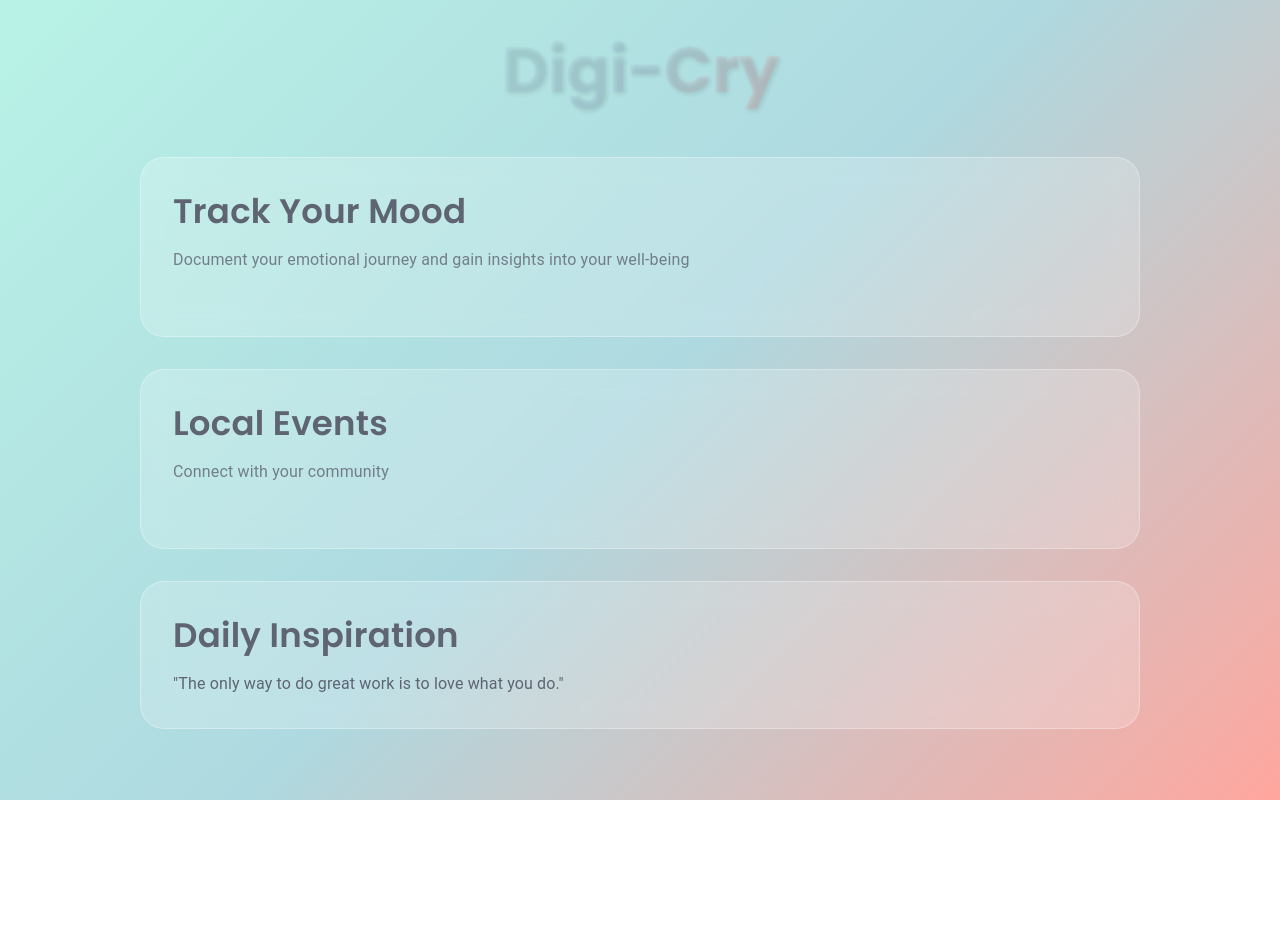
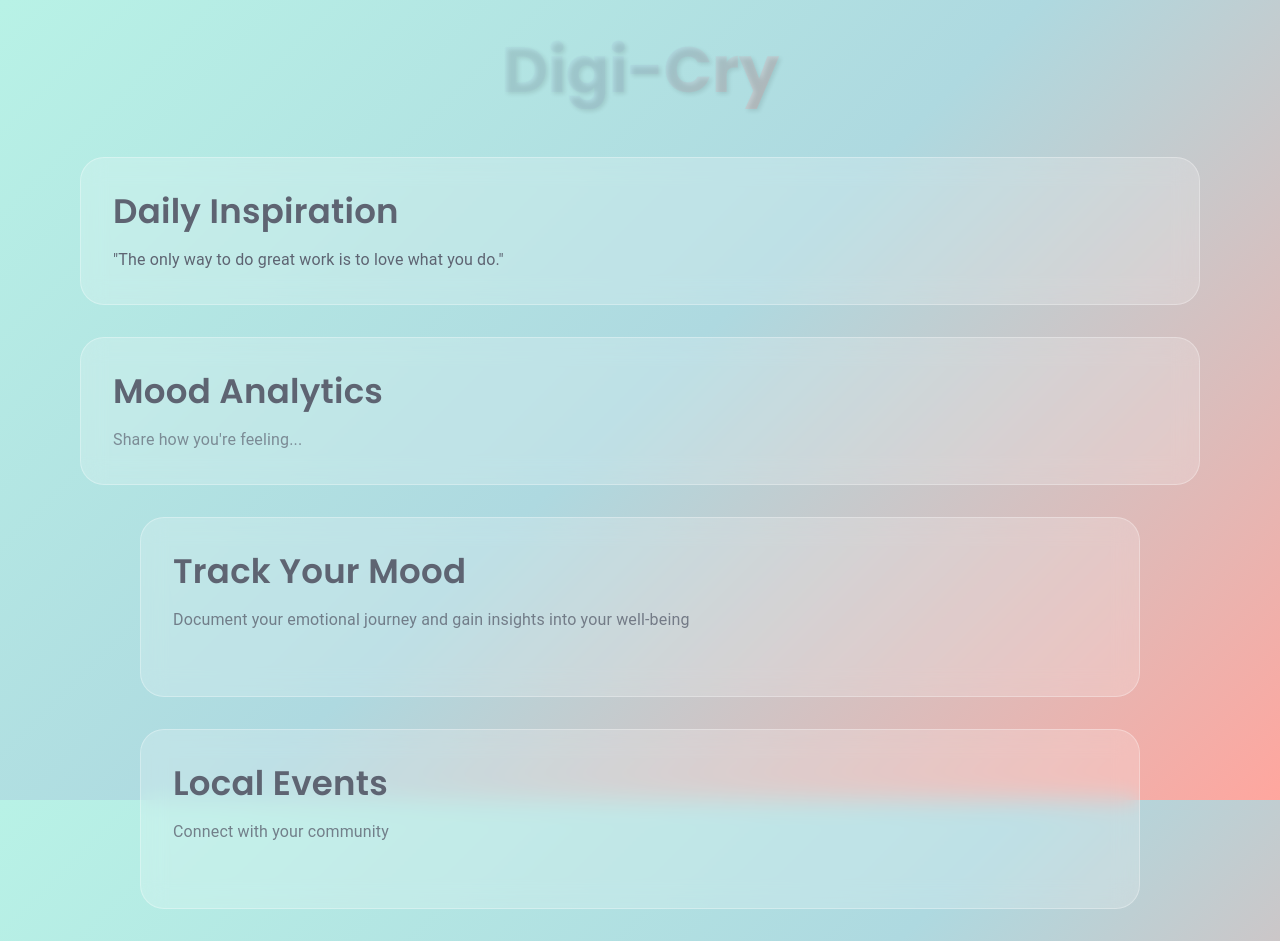
Before and after one commit to JasmineHall1992/digicry, a React app: page / in a window 1280 px wide. Before the commit the page ends 800 px from the top, so only its background shows below. Built offline with nearby package versions, Linux system fonts and the light colour scheme.

Commit message:
feat: move around section order

```diff
--- a/client/src/components/App.jsx
+++ b/client/src/components/App.jsx
@@ -36,8 +36,34 @@ const App = () => {
         Digi-Cry
       </Typography>
 
-      {/* Main Content */}
-      <Stack spacing={4} className="content-stack">
+        {/* Quote Section */}
+        <Box className="glass-panel quote-panel" sx={{ mb: 4 }}>
+          <Typography variant="h4" className="section-title">
+            Daily Inspiration
+          </Typography>
+          <Typography variant="body1" className="quote-text">
+            "The only way to do great work is to love what you do."
+          </Typography>
+        </Box>
+
+        {/* Voice Analytics Section */}
+        <Box className="glass-panel voice-panel" sx={{ mb: 4 }}>
+          <Typography variant="h4" className="section-title">
+            Mood Analytics
+          </Typography>
+          <Box className="voice-analytics-container">
+            {/* Placeholder for voice analytics */}
+            <Box className="voice-visualization-placeholder">
+              <Typography variant="body1" sx={{ opacity: 0.7 }}>
+                Share how you're feeling...
+              </Typography>
+            </Box>
+          </Box>
+        </Box>
+
+        {/* Main Content Stack */}
+        <Stack spacing={4} className="content-stack">
+
         {/* Mood Tracking Section */}
         <Box className="glass-panel mood-panel">
           <Typography variant="h4" className="section-title">
@@ -67,15 +93,6 @@ const App = () => {
           </Box>
         </Box>
 
-        {/* Quote Section */}
-        <Box className="glass-panel quote-panel">
-          <Typography variant="h4" className="section-title">
-            Daily Inspiration
-          </Typography>
-          <Typography variant="body1" className="quote-text">
-            "The only way to do great work is to love what you do."
-          </Typography>
-        </Box>
       </Stack>
     </Box>
   </Container>
```
